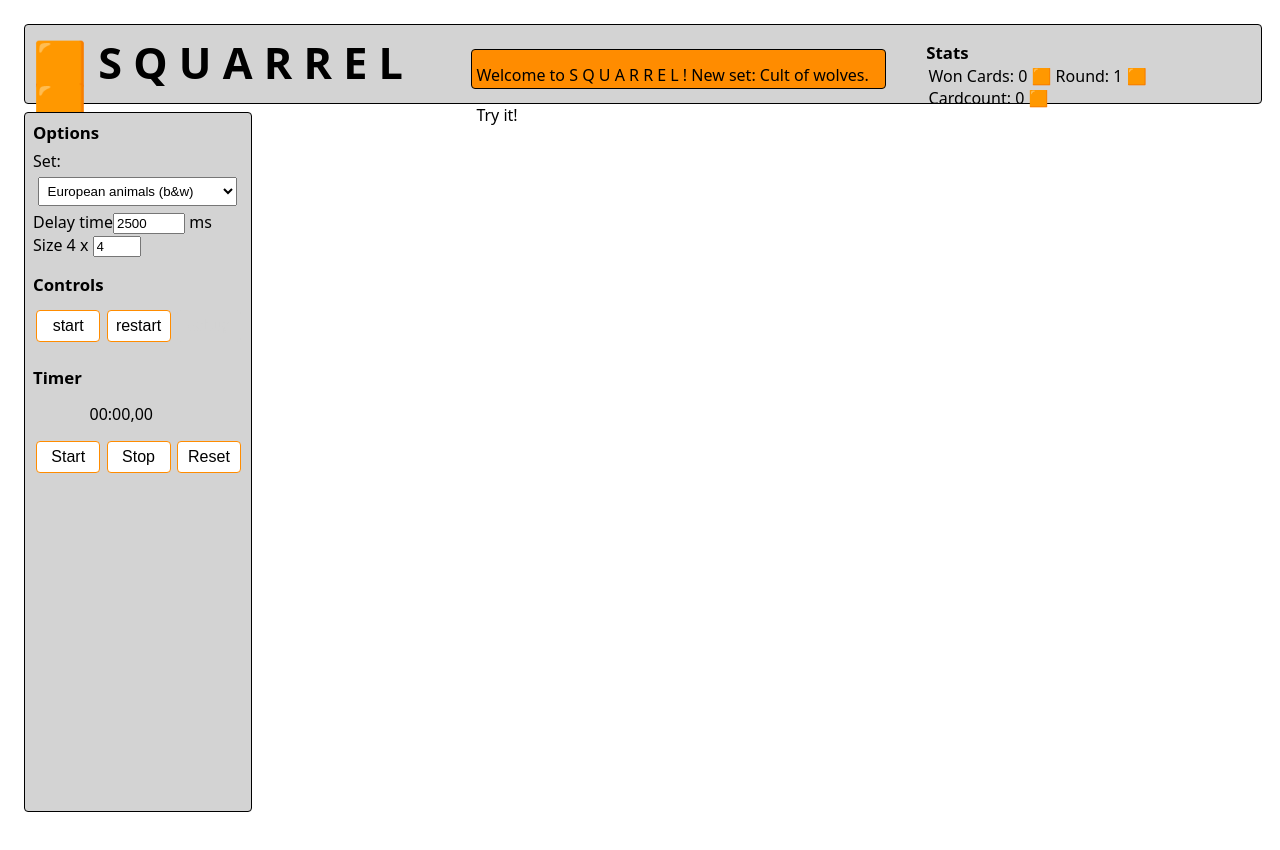
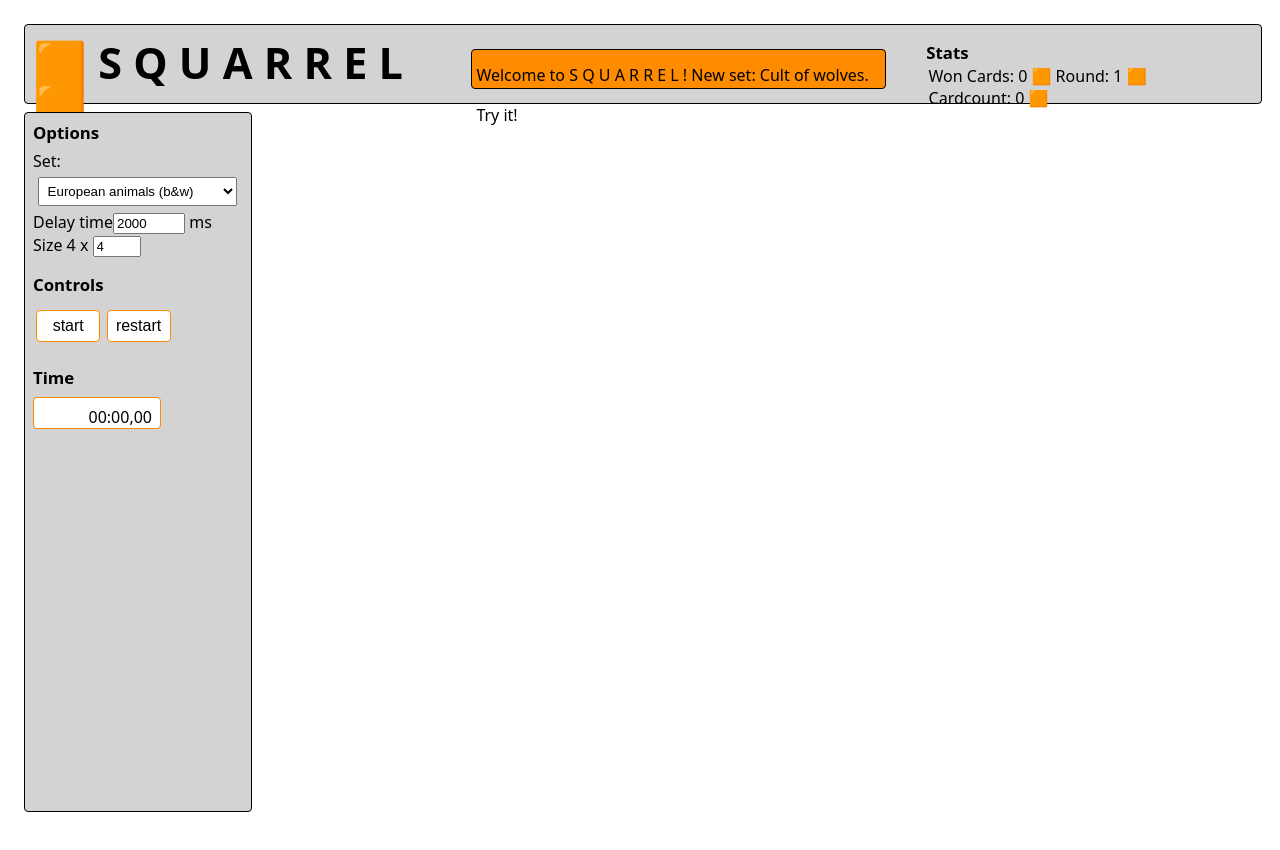
Before and after one commit to Xristof23/squarrel, a Next.js app: page / in a window 1280 px wide. Shown: the top 850 px of the page. Built offline with nearby package versions, Linux system fonts and the light colour scheme.

Commit message:
timer finally working and integrated

```diff
--- a/components/Timer.js
+++ b/components/Timer.js
@@ -1,5 +1,6 @@
-import { ButtonContainer, SmallerHeadline, StandardButton } from "@/styledcomponents"
-import { useState, useEffect } from "react";
+import { SmallerHeadline } from "@/styledcomponents"
+import { formatDuration } from "@/utils";
+import { useState, useEffect, useCallback } from "react";
 import styled from "styled-components"
 
 const TimerSection = styled.section`
@@ -10,16 +11,17 @@ const TimeDisplay = styled.div`
     text-align: right;
     font-size: 1rem;
     font-weight: 500;
-margin: 0 0 0 1rem;
     padding: .5rem;
-
+    margin: .5rem 0 0 0;
+    height: 2rem;
+    border-radius: 4px;
+    border: 1px solid darkorange;
+    background-color: white;
 `;
-export default function Timer({runTimer, resetTimer}) {
+export default function Timer({runTimer, resetTimer, sendTime}) {
     const [timeTools, setTimeTools] = useState({ start: 0, running: false })
     const { start, running,  interval1 } = timeTools;
     const [timespan, setTimespan] = useState(0);
-    const [hundredth, setHundredth] = useState(0);
-
 
     function advancedTiming(run) {
         if (run === true) {
@@ -28,75 +30,36 @@ export default function Timer({runTimer, resetTimer}) {
 
            function updateTimespan() {
                const newTimespan = (Date.now() - first);
-                // const roundedTime = Math.round(newTimespan);
                setTimespan(newTimespan);
-
-                function fakeHundredth() {
-                    const numbers = [...Array(100).keys()];
-                   numbers.forEach((number) => setTimeout(setHundredth, 10 * number, number));
-                }
-               fakeHundredth();
            }
 
-            const newIntervalId = setInterval(updateTimespan, 1000);
+           const newIntervalId = setInterval(updateTimespan, 10);
            setTimeTools({ ...timeTools, interval1: newIntervalId })
 
        } else {
            setTimeTools({ ...timeTools, running: false });
            const newIntervalId = interval1;
             clearInterval(newIntervalId);
-            //  const finalTime = (Date.now() - start);
-             const finalTime = formatDuration(timespan, true);
-             const finalHundredth = finalTime.slice(-2)
-             setTimeout(()=>setHundredth(finalHundredth), 99);
-             console.log(finalTime);
-             console.log(finalTime.slice(-2));
+            sendTime(timespan);
+       }
    }
 
-    }
-
-    useEffect(()=>{
+    useEffect(() => {
         advancedTiming(runTimer ? true : false);
-        const finalTime = formatDuration(timespan, true);
-        !runTimer && setHundredth(finalTime.slice(-2));
-        !runTimer && console.log(finalTime);
     }, [runTimer])
 
     function resetToZero() {
         setTimespan(0);
-        setHundredth(0);
     }
+
 
     resetTimer && resetToZero();
 
-    function formatTo2digits(number) {
-        const formattedNumber = number.toLocaleString('en-US', {
-            minimumIntegerDigits: 2,
-            useGrouping: false
-                    })
-        return formattedNumber;
-    }
-
-    function formatDuration(number, highRes) {
-        const allSeconds = Math.floor(number / 1000);
-        const minutes = formatTo2digits(Math.floor(allSeconds / 60));
-        const seconds = formatTo2digits(Math.floor(allSeconds % 60));
-        const realHundredth = formatTo2digits(Math.round((number % 1000)/10));
-        const minutesAndSeconds = `${minutes}:${seconds}`;
-        const formattedDuration = highRes? `${minutesAndSeconds},${realHundredth}`: minutesAndSeconds;
-        return formattedDuration;
-}
-
     return(
         <TimerSection>
-            <SmallerHeadline> Timer</SmallerHeadline>
-            <TimeDisplay> {formatDuration(timespan)},{formatTo2digits(hundredth)}
+            <SmallerHeadline> Time</SmallerHeadline>
+            <TimeDisplay> {formatDuration(timespan, true)}
             </TimeDisplay>
-            <ButtonContainer>
-            <StandardButton onClick={()=>advancedTiming(true)}>Start</StandardButton>
-            <StandardButton onClick={()=>advancedTiming(false)}>Stop</StandardButton>
-            <StandardButton onClick={resetToZero}>Reset</StandardButton>
-            </ButtonContainer>
         </TimerSection>
     )
 }
--- a/memoryData.js
+++ b/memoryData.js
@@ -1,7 +1,7 @@
 // initial states
 
 const initialCardState = [];
-const initialGameState = { running: false, restTimer: true, cardsShown: 0, score: 0, card0: {id: "a"}, card1: {id: "b"} };
+const initialGameState = { running: false, resetTimer: false, gameWon: false, gameTime: 0, cardsShown: 0, score: 0, card0: {id: "a"}, card1: {id: "b"} };
 
 // ASCII Sets
 const ABCSet = { setName: "ABCSet", typeOfSet: "ASCII", size: 6, setList: ["A", "B", "C", "D", "E", "F", "G", "H", "I", "J", "K", "L", "M", "N", "O", "P", "Q", "R", "S", "T", "U", "V", "W", "X", "Y", "Z"] };
--- a/pages/index.js
+++ b/pages/index.js
@@ -18,6 +18,7 @@ import {
   StyledInput,
   SquarrelTitle
 } from "@/styledcomponents";
+import { formatDuration } from "@/utils";
 
 const StyledMain = styled.main`
  display: grid;
@@ -53,7 +54,7 @@ const SquareSection = styled.section`
 export default function HomePage() {
   const [intro, setIntro] = useState({ introIsShown: true, mainIsShown: false });
   const { introIsShown, mainIsShown } = intro;
-  const [options, setOptions] = useState({ gameMode: "memory", cardRows: 4, cardColumns: 4, delayTime: 2500, shuffle: true, cardSet: euAnimals, typeOfSet: "img", size: 6 });
+  const [options, setOptions] = useState({ gameMode: "memory", cardRows: 4, cardColumns: 4, delayTime: 2000, shuffle: true, cardSet: euAnimals, typeOfSet: "img", size: 6 });
   const { gameMode, cardRows, cardColumns, shuffle, delayTime, cardSet, typeOfSet, size } = options;
   const [squareState, setSquareState] = useState(initialCardState);
   const [gameState, setGameState] = useState(initialGameState);
@@ -138,7 +139,6 @@ export default function HomePage() {
   }
 
   function cardClick(id) {
-
     const cardClicked = squareState.find((card) => card.id === id).front;
     const cutLength = cardSet.setName.length + 1;
     const cardName = typeOfSet === "img" ? cardClicked.slice(cutLength, -4) : cardClicked;
@@ -184,7 +184,7 @@ export default function HomePage() {
             return updatedCard;
         });
 
-        //set speed
+      //set speed
       const timeToSee = match ? delayTime / 4 : delayTime;
 
       //reset 1
@@ -195,15 +195,10 @@ export default function HomePage() {
       //check for game end
       const arrayOfWonCards = wonCardState.filter((card) => card.won === true);
       const newScore = arrayOfWonCards.length;
-      // if(newScore === (cardColumns * cardRows)) {
-      //   setMessage(`Game won in ${roundCount} rounds.`);
-      //   const gameWon = true;
-      //   setGameState({ ...gameState, running: false, gameWon});
-      // };
 
-        //reset 2
-        const afterRoundGameState = { ...gameState, cardsShown: 0, score: (match ? gameState.score + 2 : gameState.score), card0: { id: "a" }, card1: { id: "b" } };
-        setTimeout(() => {
+      //reset 2
+      const afterRoundGameState = { ...gameState, cardsShown: 0, score: (match ? gameState.score + 2 : gameState.score), card0: { id: "a" }, card1: { id: "b" } };
+      setTimeout(() => {
           setGameState(afterRoundGameState);
           setMessage(match ? "You scored!" : "You may score next round!");
 
@@ -212,8 +207,6 @@ export default function HomePage() {
             const gameWon = true;
             setGameState({ ...gameState, running: false, gameWon});
           };
-          // newScore === cardColumns * cardRows && setMessage(`Game won in ${roundCount} rounds.`);
-          // setClickStop(false);
         }, timeToSee + 300)
       }
 
@@ -228,6 +221,12 @@ export default function HomePage() {
 
   function handleEndOfIntro() {
     setIntro({ introIsShown: false, mainIsShown: true })
+  }
+
+  function handleGameTime(timespan) {
+    const finalTime = formatDuration(timespan, true);
+    setGameState({...gameState, gameTime: finalTime})
+
   }
 
   return (
@@ -270,10 +269,10 @@ export default function HomePage() {
             <StandardButton onClick={handleRestart}>restart</StandardButton>
             <DebugButton onClick={showDebugInfo}>debug</DebugButton>
           </ButtonContainer>
-          <Timer runTimer={running} resetTimer={resetTimer} />
+          <Timer runTimer={running} resetTimer={resetTimer} sendTime={handleGameTime}
+          />
         </OptionsContainer>
 
-        {/* $shiftRight={cardSectionWidth / cardColumns /2}  */}
         <SquareSection $addColumns={cardColumns - 4} $shiftRight={shiftRight * (cardColumns - 4)} >
           {running === true ? (squareState.map((square) => <Card onTurn={cardClick} noTurn={noClick} key={square.id} id={square.id} front={square.front} frontImage={square.frontImage} back={square.back} isShown={square.isShown} won={square.won} typeOfSet={square.typeOfSet} setName={cardSet.setName} clickStop={clickStop} size={size} />)) : null}
 
--- /dev/null
+++ b/utils.js
@@ -0,0 +1,17 @@
+export function formatTo2digits(number) {
+    const formattedNumber = number.toLocaleString('en-US', {
+        minimumIntegerDigits: 2,
+        useGrouping: false
+                })
+    return formattedNumber;
+}
+
+export function formatDuration(number, highRes) {
+    const allSeconds = Math.floor(number / 1000);
+    const minutes = formatTo2digits(Math.floor(allSeconds / 60));
+    const seconds = formatTo2digits(Math.floor(allSeconds % 60));
+    const realHundredth = formatTo2digits(Math.round((number % 1000)/10));
+    const minutesAndSeconds = `${minutes}:${seconds}`;
+    const formattedDuration = highRes? `${minutesAndSeconds},${realHundredth}`: minutesAndSeconds;
+    return formattedDuration;
+}
```
Lines whose indentation alone changed are shown as unchanged.
